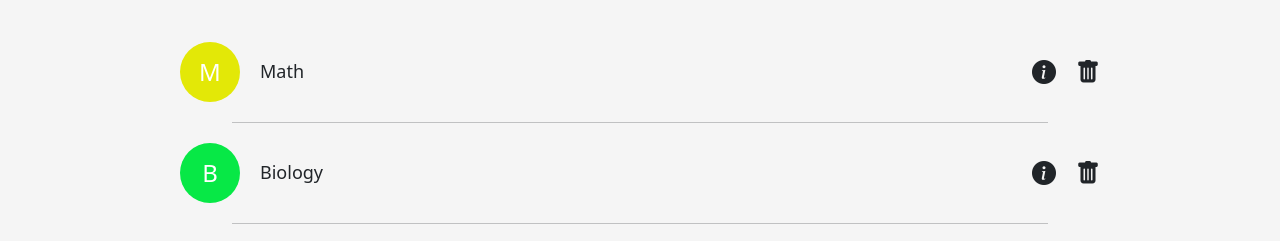
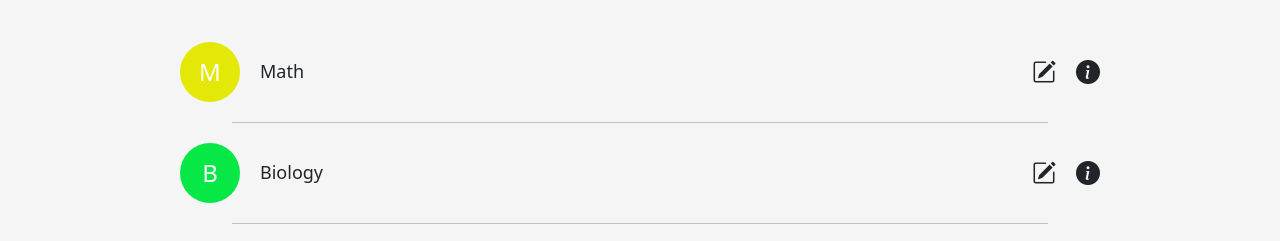
Before and after one commit to VidBarbaro/TopicTimer, a Vue app in the folder website/: page /subjects in a window 1280 px wide. Shown: the part 144-385 px from the top of the page. Built offline with nearby package versions, Linux system fonts and the light colour scheme.

Commit message:
Update subjects view page CRUD buttons

```diff
--- a/website/src/components/SubjectListItem.vue
+++ b/website/src/components/SubjectListItem.vue
@@ -5,9 +5,9 @@
             <p>{{ subject.name }}</p>
         </span>
         <span>
-            <i v-if="subject.editable" class="bi bi-pencil-square"></i>
-            <i v-else class="bi bi-info-circle-fill"></i>
-            <i class="bi bi-trash-fill"></i>
+            <i class="bi bi-pencil-square"></i>
+            <i v-if="!subject.editable" class="bi bi-info-circle-fill" data-toggle="tooltip" data-placement="top" title="Tooltip on top"></i>
+            <i v-else class="bi bi-trash-fill"></i>
         </span>
     </section>
 </template>
```
